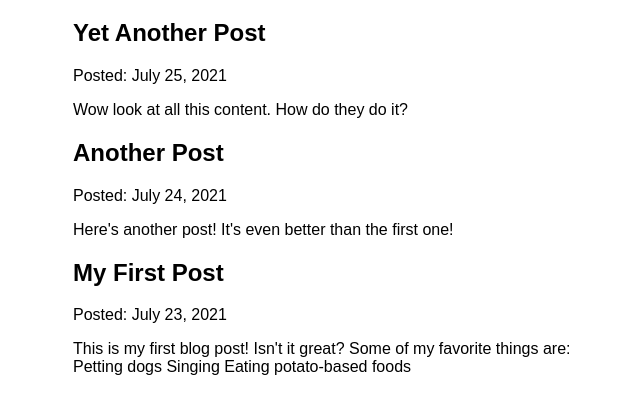
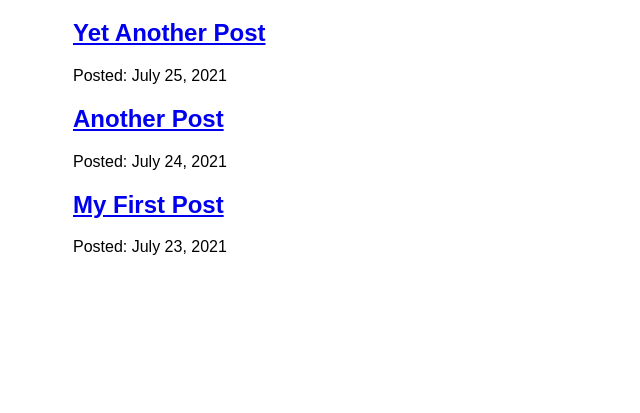
Before and after one commit to devjaeyoon/my-first-gatsby-site, a Gatsby site: page /blog in a window 1280 px wide. Shown: the part 157-570 px from the top of the page, without its empty margins (317-957 px from the left). Built offline with nearby package versions, Linux system fonts and the light colour scheme; Gatsby itself is replaced by a stand-in of ours.

Commit message:
Part 6: Create Pages Programmatically

```diff
--- a/src/pages/blog.js
+++ b/src/pages/blog/index.js
@@ -1,17 +1,20 @@
 import * as React from 'react'
-import { graphql } from 'gatsby'
-import Layout from '../components/layout'
-import Seo from '../components/seo'
+import { Link, graphql } from 'gatsby'
+import Layout from '../../components/layout'
+import Seo from '../../components/seo'
 
 const BlogPage = ({ data }) => {
   return (
     <Layout pageTitle="My Blog Posts">
       {
-        data.allMdx.nodes.map((node) => (
+        data.allMdx.nodes.map(node => (
           <article key={node.id}>
-            <h2>{node.frontmatter.title}</h2>
+            <h2>
+              <Link to={`/blog/${node.frontmatter.slug}`}>
+                {node.frontmatter.title}
+              </Link>
+            </h2>
             <p>Posted: {node.frontmatter.date}</p>
-            <p>{node.excerpt}</p>
           </article>
         ))
       }
@@ -24,11 +27,11 @@ export const query = graphql`
     allMdx(sort: { frontmatter: { date: DESC }}) {
       nodes {
         frontmatter {
+          date(formatString: "MMMM D, YYYY")
           title
-          date(formatString: "MMMM D, YYYY")
+          slug
         }
         id
-        excerpt
       }
     }
   }
```
Also changed, not shown: src/pages/blog/{mdx.frontmatter__slug}.js (added, +28 -0 lines).
